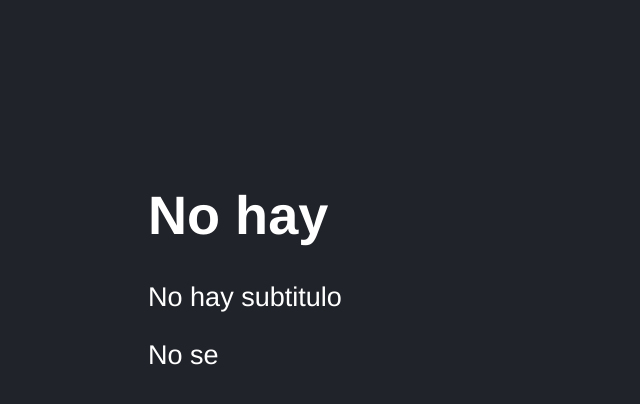
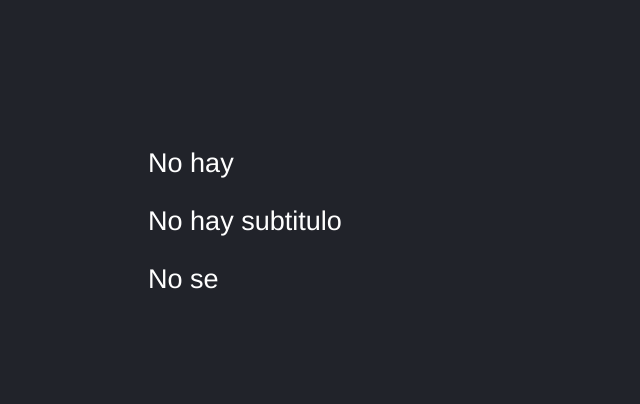
Before and after one commit to juan-ignacio-bisello/React-Course-Rep, a React (Vite) app in the folder 01-counter-app/: page / in a window 1280 px wide. Shown: the top 404 px of the page, without its empty margins (0-640 px from the left). Built offline with nearby package versions, Linux system fonts and the light colour scheme.

Commit message:
getByTestId

```diff
--- a/01-counter-app/src/FirstApp.jsx
+++ b/01-counter-app/src/FirstApp.jsx
@@ -7,7 +7,7 @@
     return (
         // <> funciona como un Fracmento sin la necesidad de hacer la importación
         <>
-            <h1>{ title }</h1>
+            <div data-testid="test-title"> { title } </div>
 
             <p>{ subTitle }</p>
 
```
Also changed, not shown: 2 other files (tests, documents, lock files or other folders).
